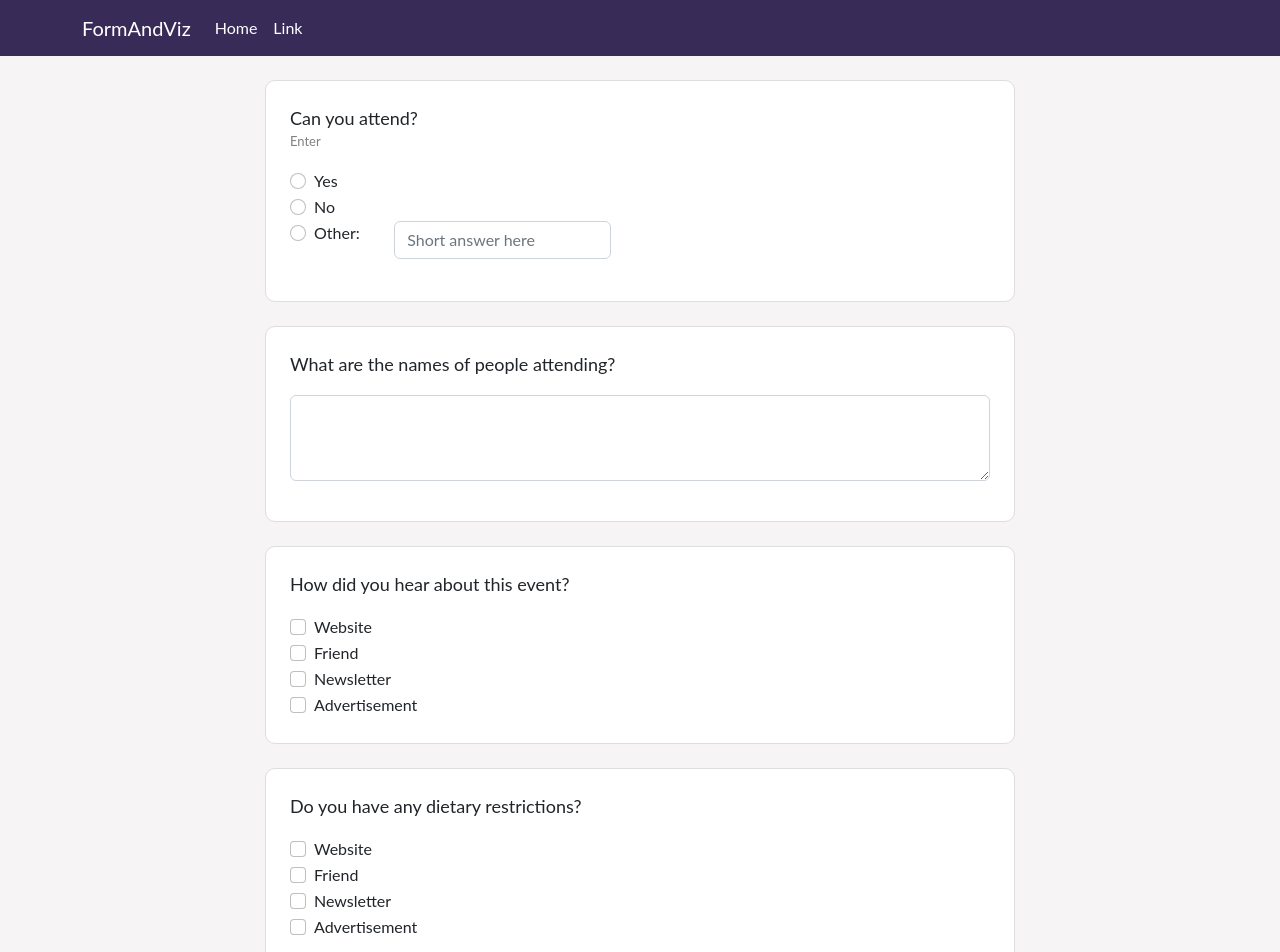
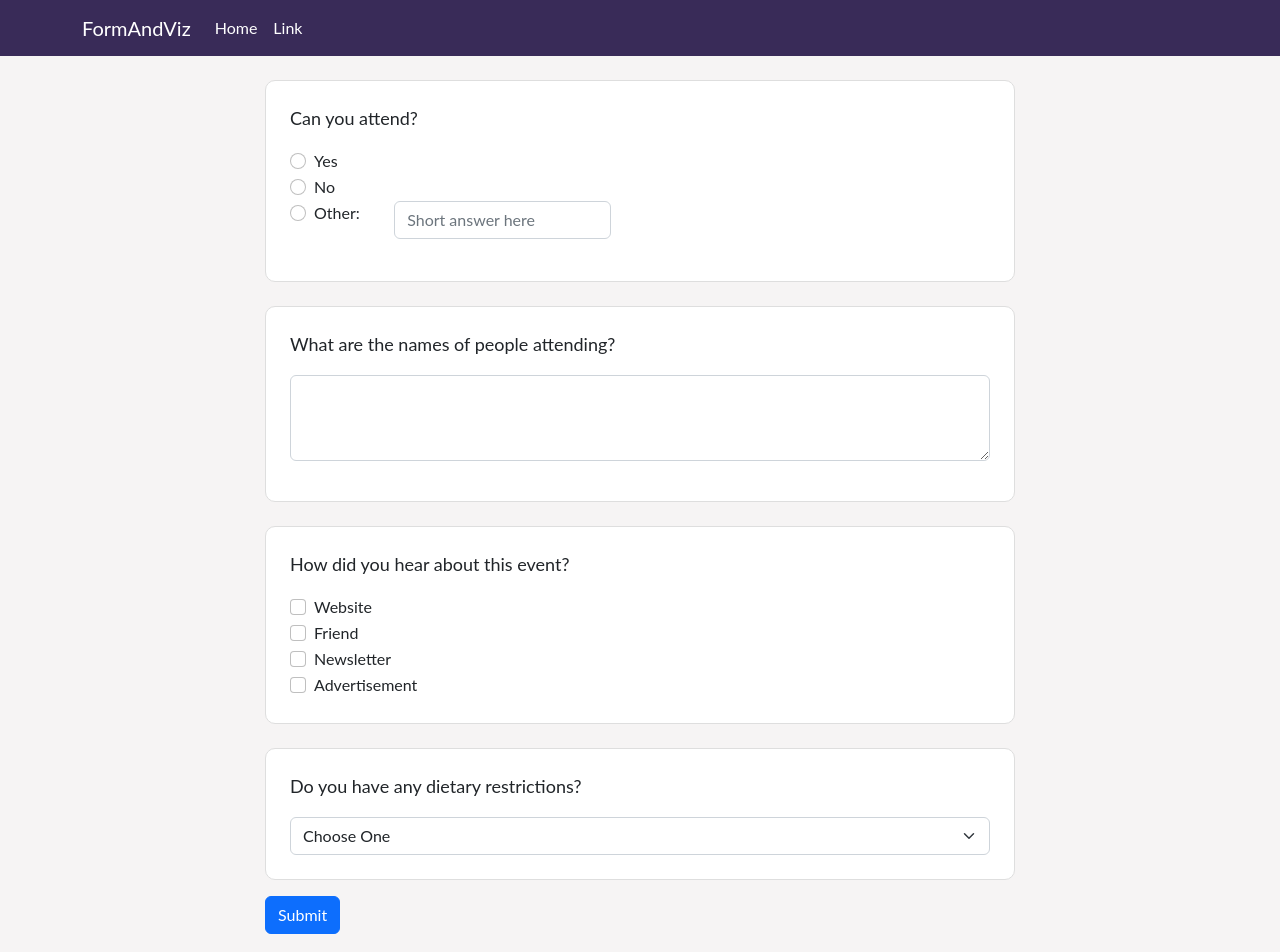
Before and after one commit to farisdurrani/FormAndViz, a React (Create React App) app in the folder frontend/: page /fill in a window 1280 px wide. Shown: the top 952 px of the page. Built offline with nearby package versions, Linux system fonts and the light colour scheme.

Commit message:
Regurgitating responses

```diff
--- a/frontend/src/App.css
+++ b/frontend/src/App.css
@@ -38,19 +38,23 @@ body {
 /*	Fill
 /* -------------------------------------------------------------------------- */
 
-.response-box {
+#fill {
+  width: min(750px, 90%);
+  margin-inline: auto;
+}
+
+#fill .response-box {
   border: 1px solid var(--border);
   border-radius: 10px;
   background-color: white;
-  margin-inline: auto;
-  width: min(750px, 90%);
+  width: 100%;
 }
 
-.response-box .question-title {
+#fill .response-box .question-title {
   font-size: large;
 }
 
-.response-box .question-description {
+#fill .response-box .question-description {
   font-size: small;
   color: gray;
 }
--- a/frontend/src/components/Checkbox.js
+++ b/frontend/src/components/Checkbox.js
@@ -14,9 +14,8 @@ const Checkbox = (props) => {
     response = new Set(),
     setResponse,
   } = props;
-  const [otherAns, setOtherAns] = useState();
-  const [currentOtherAns, setCurrentOtherAns] = useState();
-  const [otherSelected, setOtherSelected] = useState(false);
+
+  console.log(response);
 
   const handleOnChange = (e) => {
     const entrySelected = e.target.id.substring(genId.length);
--- a/frontend/src/components/ResponseBox.js
+++ b/frontend/src/components/ResponseBox.js
@@ -1,4 +1,4 @@
-import React, { useState, useEffect } from "react";
+import React, { useState, useEffect, useId } from "react";
 import PropTypes from "prop-types";
 import Col from "react-bootstrap/Col";
 import Row from "react-bootstrap/Row";
@@ -18,8 +18,14 @@ import {
 } from "./index";
 
 const ResponseBox = (props) => {
-  const { question, type, description, entries = [] } = props;
-  const [response, setResponse] = useState();
+  const {
+    question,
+    type,
+    description,
+    entries = [],
+    response,
+    setResponse,
+  } = props;
 
   const queryMap = {
     radio: <Radio entries={entries} setResponse={setResponse} />,
--- a/frontend/src/components/Select.js
+++ b/frontend/src/components/Select.js
@@ -1,9 +1,10 @@
-import React from "react";
+import React, { useId } from "react";
 import PropTypes from "prop-types";
 import Form from "react-bootstrap/Form";
 
 const Select = (props) => {
   const { entries, setResponse } = props;
+  const genId = useId();
 
   if (entries.length !== new Set(entries).size) {
     throw new Error("Duplicate entries into Select");
@@ -13,11 +14,13 @@ const Select = (props) => {
     <Form.Group>
       <Form.Select
         aria-label="Selection"
-        onChange={(e) => console.log(e.target.value)}
+        onChange={(e) => setResponse(e.target.value)}
       >
         <option value="Choose One">Choose One</option>
         {entries.map((e) => (
-          <option value={e}>{e}</option>
+          <option key={genId + e} value={e}>
+            {e}
+          </option>
         ))}
       </Form.Select>
     </Form.Group>
--- a/frontend/src/screens/Fill.js
+++ b/frontend/src/screens/Fill.js
@@ -1,31 +1,58 @@
-import React from "react";
+import React, { useState } from "react";
 import PropTypes from "prop-types";
+import Button from "react-bootstrap/Button";
 import { ResponseBox } from "../components/index.js";
 import Form from "react-bootstrap/Form";
 
 const Fill = (props) => {
+  const questions = [
+    {
+      question: "Can you attend?",
+      description: "Enter",
+      type: "radio",
+      entries: ["Yes", "No", "Other:"],
+      responseState: useState(),
+    },
+    {
+      question: "What are the names of people attending?",
+      type: "longAns",
+      responseState: useState(),
+    },
+    {
+      question: "How did you hear about this event?",
+      type: "checkbox",
+      entries: ["Website", "Friend", "Newsletter", "Advertisement"],
+      responseState: useState(),
+    },
+    {
+      question: "Do you have any dietary restrictions?",
+      type: "select",
+      entries: ["Vegan", "Vegetatian", "Halal", "Gluten-free"],
+      responseState: useState(),
+    },
+  ];
+
+  const onSubmit = () => {
+    questions.forEach((e) => {
+      console.log(e.responseState[0]);
+    });
+  };
+
   return (
-    <Form>
-      <ResponseBox
-        question="Can you attend?"
-        description="Enter"
-        type="radio"
-        entries={["Yes", "No", "Other:"]}
-      />
-      <ResponseBox
-        question="What are the names of people attending?"
-        type="longAns"
-      />
-      <ResponseBox
-        question="How did you hear about this event?"
-        type="checkbox"
-        entries={["Website", "Friend", "Newsletter", "Advertisement"]}
-      />
+    <Form id="fill">
+      {questions.map((e, i) => (
         <ResponseBox
-        question="Do you have any dietary restrictions?"
-        type="checkbox"
-        entries={["Website", "Friend", "Newsletter", "Advertisement"]}
-      />
+          question={e.question}
+          type={e.type}
+          entries={e.entries}
+          response={e.responseState[0]}
+          setResponse={e.responseState[1]}
+          key={i}
+        />
+      ))}
+      <Button className="mt-3" variant="primary" onClick={onSubmit}>
+        Submit
+      </Button>
     </Form>
   );
 };
```
